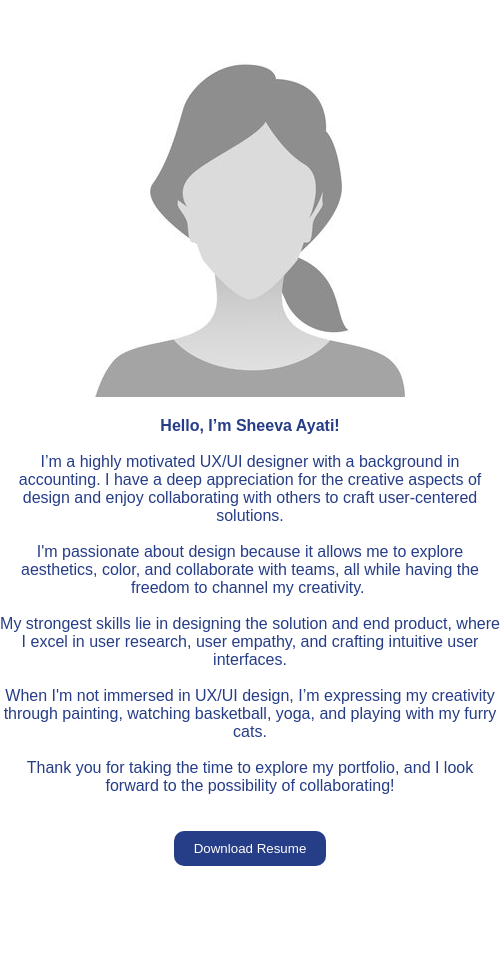
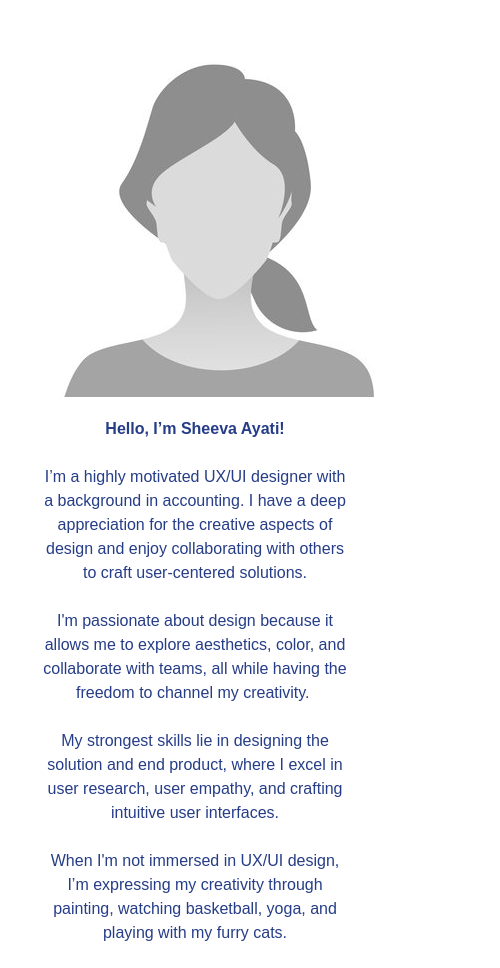
Before and after one commit to Sheevs/UX_UI_HW_18, a plain HTML site: page index.html in a window 390 px wide. Shown: the part 132-1100 px from the top of the page, 500 px wide, since content can reach past the window. Drawn offline with Linux system fonts and the light colour scheme.

Commit message:
Update style.css

```diff
--- a/css/style.css
+++ b/css/style.css
@@ -197,4 +197,13 @@ body {
         margin-right: 0;
         margin-bottom: 10px;
     }
+    .content {
+      width: 80%;
+      margin: 40px auto 75px;
+      text-align: center;
+  }
+  .content p {
+      font-size: 16px;
+      line-height: 1.5;
+  }
 }
```
